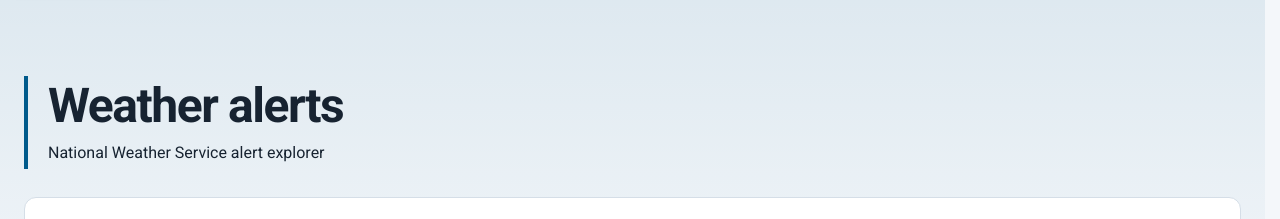
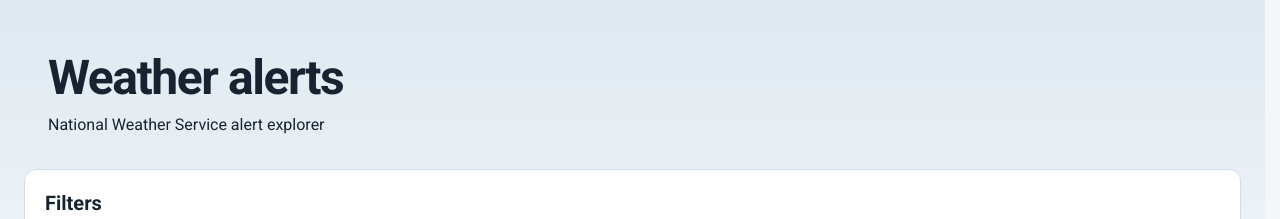
Before and after one commit to Zheckan/hbk-coding-challenge, a React (Vite) app: page /alerts in a window 1280 px wide. Shown: the top 219 px of the page. Built offline with nearby package versions, Linux system fonts and the light colour scheme; no server answers.

Commit message:
fix(alerts): preserve layout spacing around skip link
- Keep the skip link outside the alerts content stack
- Adjust header padding for consistent alignment

```diff
--- a/src/features/alerts/list/views/AlertsView.tsx
+++ b/src/features/alerts/list/views/AlertsView.tsx
@@ -21,7 +21,7 @@
   const resultsRef = useRef<HTMLElement>(null)
 
   return (
-    <Stack spacing={{ xs: 2.5, md: 3.5 }} sx={{ minWidth: 0 }}>
+    <>
       <Link
         href="#alert-results"
         onClick={(event) => {
@@ -48,14 +48,13 @@
         Skip to alert results
       </Link>
 
+      <Stack spacing={{ xs: 2.5, md: 3.5 }} sx={{ minWidth: 0 }}>
         <Stack
           component="header"
           spacing={1}
           sx={{
-          borderLeft: 4,
-          borderColor: 'primary.main',
             maxWidth: 760,
-          pl: { xs: 2, sm: 2.5 },
+            pl: { xs: 2.5, sm: 3 },
             py: 0.5,
           }}
         >
@@ -93,5 +92,6 @@
           />
         </Box>
       </Stack>
+    </>
   )
 }
```
Lines whose indentation alone changed are shown as unchanged.
